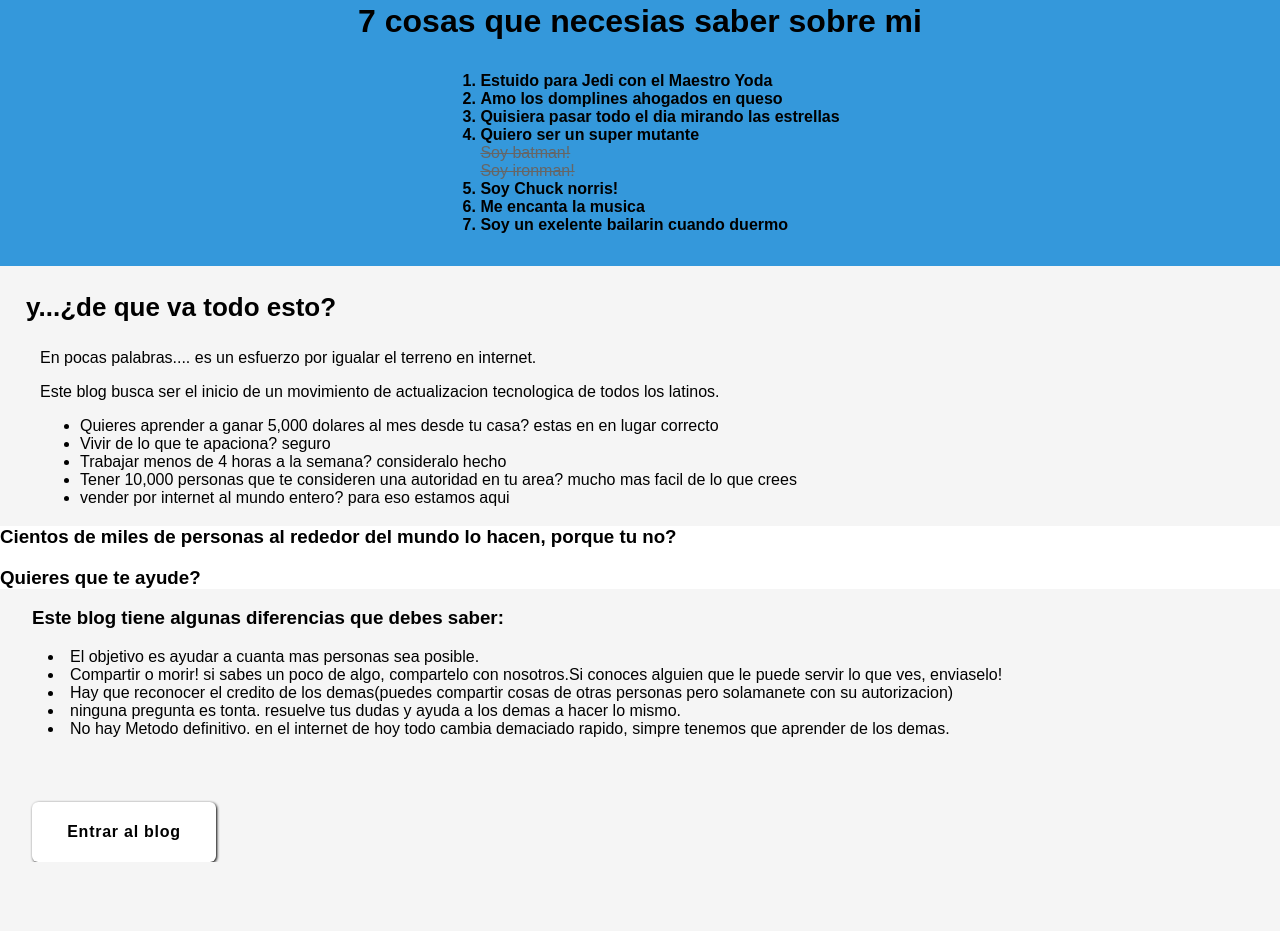
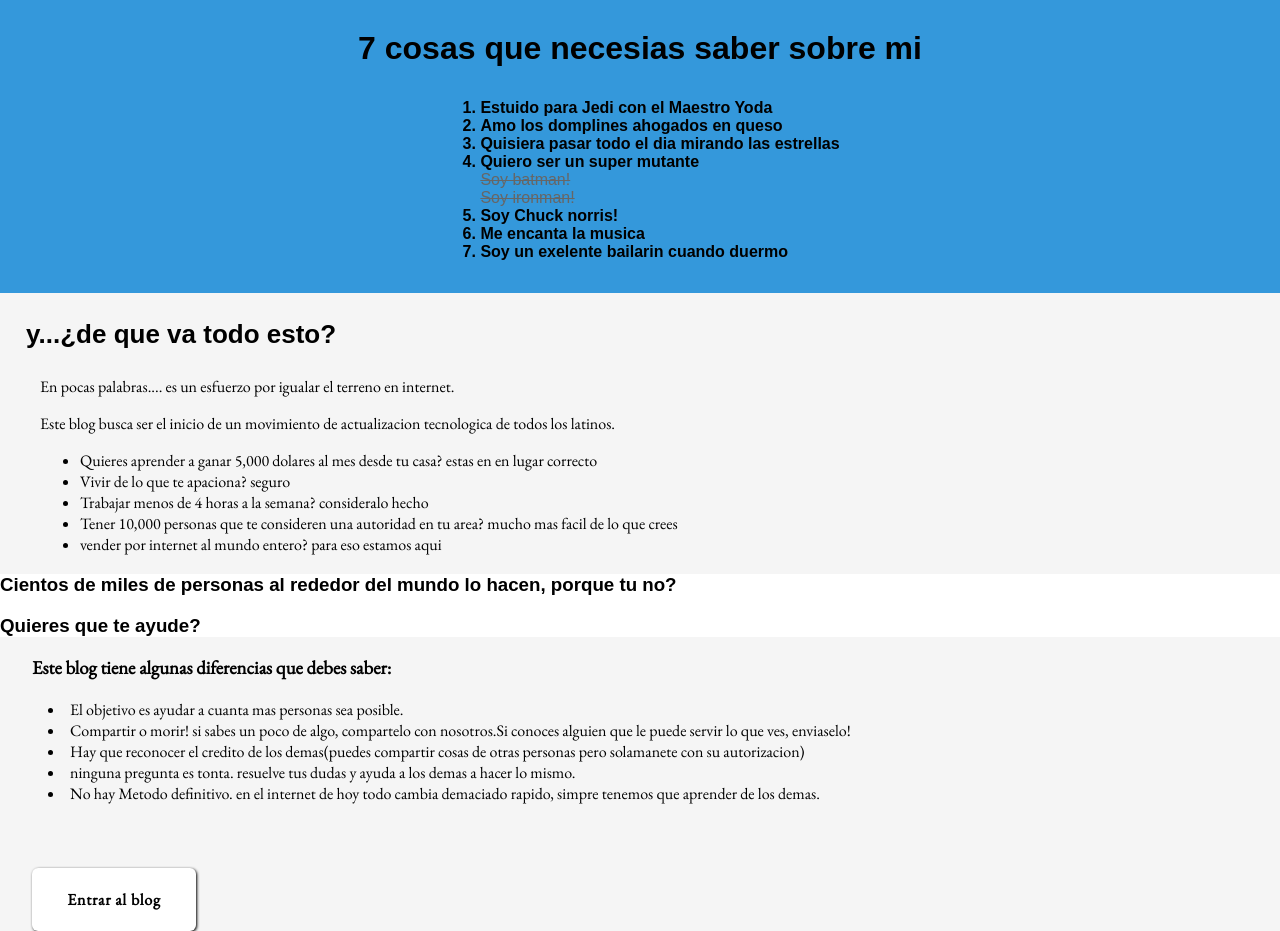
Before and after one commit to Elvisozoria/ElvisOzoria, a plain HTML site: page Quien-es-Elvis-ozoria.html in a window 1280 px wide. Shown: the part 856-1787 px from the top of the page. Before the commit the page ends 1718 px from the top, so only its background shows below. Drawn offline with nearby package versions, Linux system fonts and the light colour scheme.

```diff
--- a/Quien-es-Elvis-ozoria.html
+++ b/Quien-es-Elvis-ozoria.html
@@ -3,6 +3,7 @@
 <head>
 	<meta charset="UTF-8">
 	<link rel="stylesheet" href="css/normalize.css">
+	<link href='https://fonts.googleapis.com/css?family=EB+Garamond' rel='stylesheet' type='text/css'>
 	<link rel="stylesheet" href="css/estilos--about.css">
 	<title>¿Quien es Elvis Ozoria?</title>
 </head>
@@ -14,7 +15,7 @@
 <section class="about--elvis">
 <h2>¿Quien es ese tal elvis?</h2>
 <h3 class="bio--titulo">No me considero ni programador ni diseñador, mas bien un hacedor...un hacker del sistema</h3>
-<div class="bio--contenido">
+<div class="bio--contenido sinSerifa">
 	<p>
 		no me gusta presumir pero.... <br><br>
 
@@ -59,11 +60,11 @@
 </section>
 <section class="about--blog">
 	<h3 class="blog--titulo">y...¿de que va todo esto?</h3>
-	<p class="blog--contenido">
+	<p class="blog--contenido sinSerifa">
 		En pocas palabras....
 		es un esfuerzo por igualar el terreno en internet.
 	</p>
-	<div class="blog--contenido">
+	<div class="blog--contenido sinSerifa">
 		<p >
 			Este blog busca ser el inicio de un movimiento de actualizacion tecnologica de todos los latinos. <br>
 			<ul>
@@ -79,7 +80,7 @@
 		<h3>Cientos de miles de personas al rededor del mundo lo hacen, porque tu no?</h3>
 		<h3>Quieres que te ayude?</h3>
 	</div>
-	<div class="blog--diferencias">
+	<div class="blog--diferencias sinSerifa">
 		 <h3>Este blog tiene algunas diferencias que debes saber:</h3>
 
 		<li>El objetivo es ayudar a cuanta mas personas sea posible.</li>
--- a/css/estilos--about.css
+++ b/css/estilos--about.css
@@ -1,2 +1,2 @@
 @import url("estilos.css");
-.sieteCosas{background:#3498db;padding:2em;text-align:center;}.sieteCosas h3{font-size:32px}.sieteCosas ol{margin:auto;display:inline-block;text-align:left}.sieteCosas li{font-weight:900}.bio--contenido{max-width:50%;vertical-align:top;}.bio--contenido li{margin-left:2em}.bio--titulo,.bio--contenido{display:inline-block;margin-left:2em}.blog--contenido{margin-left:2.5em}.blog--diferencias{margin-left:2em;}.blog--diferencias li{margin-left:1em}.blog--titulo{font-size:26px;margin-left:1em}.blog--correo{background:#fff}.foto--elvis{display:inline-block;position:relative;margin:0;}.foto--elvis img{width:320px}.foto--elvis span{position:absolute;top:-10px;right:0;font-size:20px;color:$azulBase}header{text-align:center;}header a{font-size:28px;}header a:nth-child(1){color:#000;border-right:3px solid #000;padding-right:3px}.skills{height:300px;}.skills img{height:100%}.tachado{color:#666;text-decoration:line-through}
+.sieteCosas{background:#3498db;padding:2em;text-align:center;}.sieteCosas h3{font-size:32px}.sieteCosas ol{margin:auto;display:inline-block;text-align:left}.sieteCosas li{font-weight:900}.bio--contenido{max-width:50%;vertical-align:top;}.bio--contenido li{margin-left:2em}.bio--titulo,.bio--contenido{display:inline-block;margin-left:2em}.blog--contenido{margin-left:2.5em}.blog--diferencias{margin-left:2em;}.blog--diferencias li{margin-left:1em}.blog--titulo{font-size:26px;margin-left:1em}.blog--correo{background:#fff}.foto--elvis{display:inline-block;position:relative;margin:0;}.foto--elvis img{width:320px}.foto--elvis span{position:absolute;top:-10px;right:0;font-size:20px;color:$azulBase}header{text-align:center;}header a{font-size:28px;}header a:nth-child(1){color:#000;border-right:3px solid #000;padding-right:3px}.skills{height:300px;}.skills img{height:100%}.tachado{color:#666;text-decoration:line-through}.sinSerifa{font-family:'EB Garamond',sans-serif}
```
Also changed, not shown: 1 other file.
